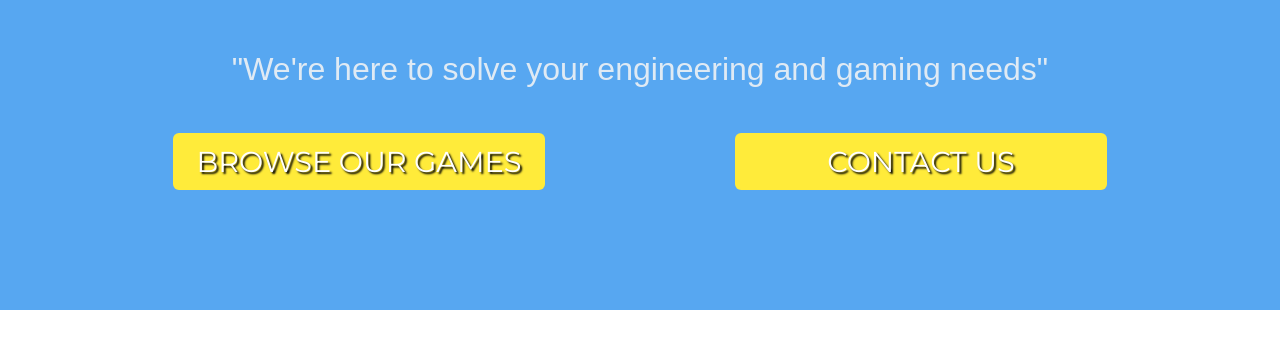
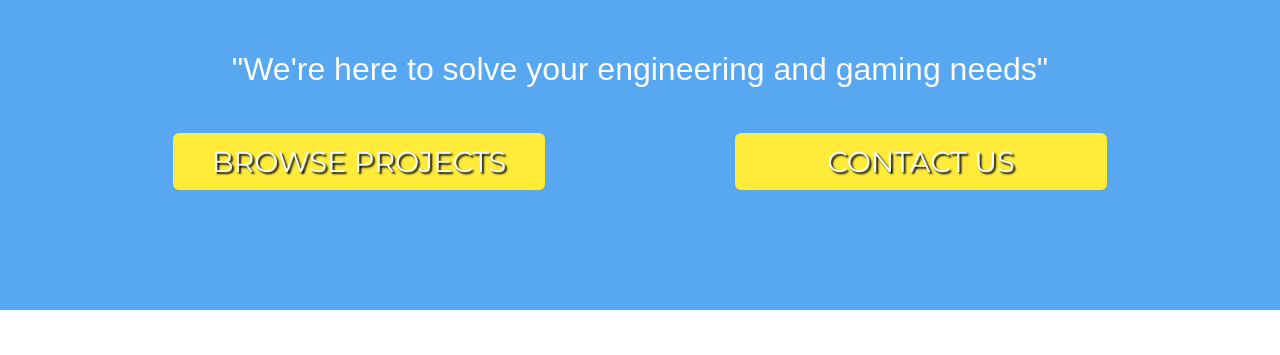
Before and after one commit to Psycho-Studios/PsychoStudios_Redesign, a website: page views/index.html in a window 1280 px wide. Shown: the part 829-1184 px from the top of the page. Drawn offline with nearby package versions, Linux system fonts and the light colour scheme; files that its build step writes are made by us from their sources.

Commit message:
"Masthead text color fix"

```diff
--- a/public/scss/layout/_masthead.scss
+++ b/public/scss/layout/_masthead.scss
@@ -23,7 +23,7 @@
   p {
     font-family: $font-family-sans-serif;
     font-size: $p-font-size;
-    color: $gray;
+    color: rgb(252 252 252);;
   }
   .masthead-avatar {
     width: clamp(15rem, 50vw, 30rem);
--- a/views/index.html
+++ b/views/index.html
@@ -82,7 +82,7 @@
       <h1 class="masthead-heading text-uppercase my-5">Psycho Studios</h1>
       <p>"We're here to solve your engineering and gaming needs"</p>
       <div class="row gap-2">
-        <a href="#portfolio" class="col-lg-4 btn mx-auto my-4 text-uppercase" id="btn-cta1">Browse our games</a>
+        <a href="#portfolio" class="col-lg-4 btn mx-auto my-4 text-uppercase" id="btn-cta1">Browse Projects</a>
         <a href="#contact" class="col-lg-4 btn mx-auto my-4 text-uppercase" id="btn-cta2">Contact Us</a>
       </div>
     </div>
```
Also changed, not shown: public/css/main.css.
